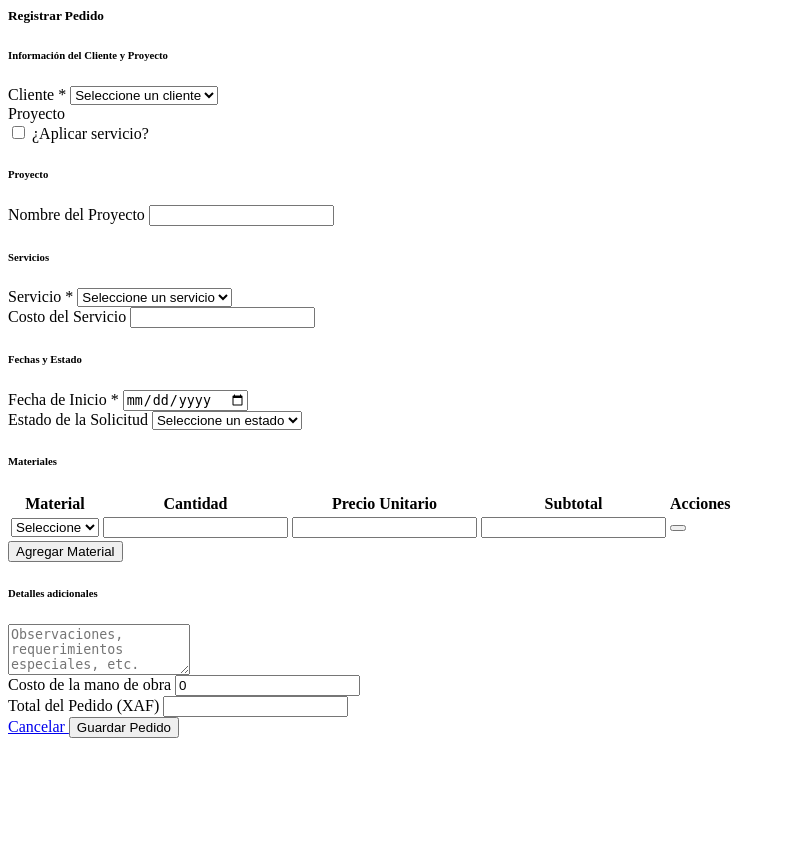
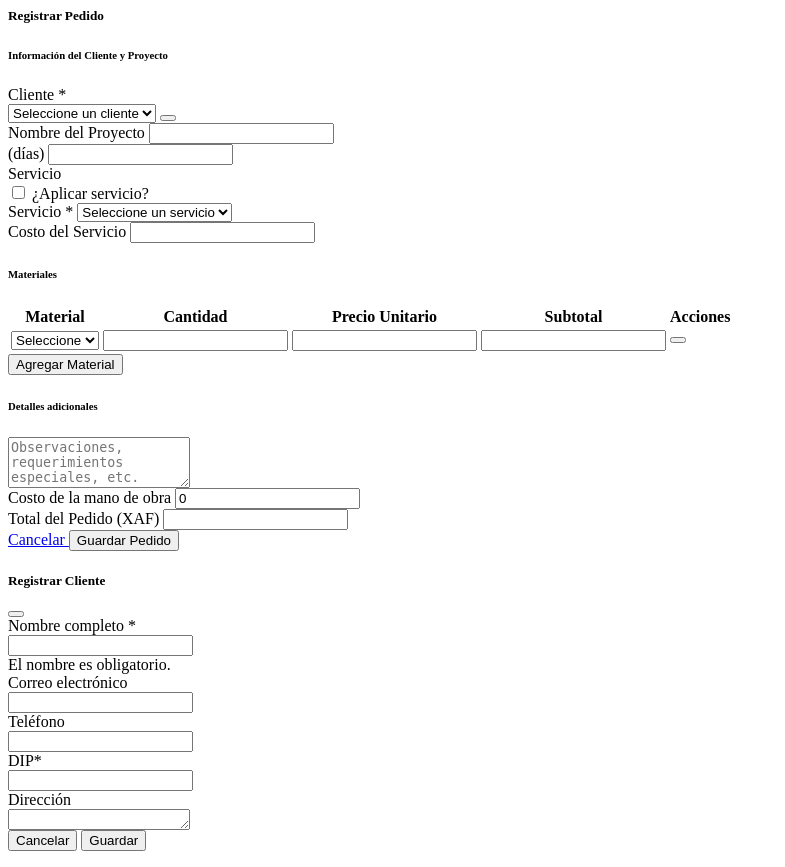
Before and after one commit to SirTOPOLA/carpinteria_tfg, a PHP site: template views/private/registrar_pedidos.php in a window 1280 px wide. Shown: the whole page, without its empty margins (0-785 px from the left). Before the commit the page ends 738 px from the top, so only its background shows below. Run offline with PHP 8.4, Linux system fonts and the light colour scheme; the template is opened without the code that fills it, so the values that code supplies are empty.

Commit message:
clini as

```diff
--- a/api/logs.txt
+++ b/api/logs.txt
@@ -4,3 +4,4 @@
 Nombre: lucas moreno | Código: 0001454788 | Teléfono: 222001122 | Dirección: lamper | Email: lucas@gmail.com | Descripción: necesito un aparador de pared
 Nombre: Marieta manga | Código: 1445785245641 | Teléfono: 55120456 | Dirección: banapa | Email: la@gmail.com | Descripción: mueble
 Nombre: Rufina Batapa | Código: 000121323 | Teléfono: 555908967 | Dirección: lampert | Email: rufina@gmail.com | Descripción: necesito una mecita
+2025-06-03 12:56:14 | Nombre: Felipe | Código: 0014578 | Teléfono: 222141517 | Dirección: los angeles | Email:  | Descripción: estoy interesado en un adaptador
--- a/views/private/registrar_pedidos.php
+++ b/views/private/registrar_pedidos.php
@@ -20,7 +20,8 @@
                             dc.precio_unitario,
                             m.nombre AS nombre_material,
                             m.stock_actual,
-                            m.stock_minimo
+                            m.stock_minimo,
+                            m.unidad_medida
                         FROM detalles_compra dc
                         INNER JOIN (
                             SELECT material_id, MAX(precio_unitario) AS max_precio
@@ -46,16 +47,16 @@
             <form id="form" method="POST" class="row g-4 needs-validation" novalidate>
 
                 <!-- SECCIÓN: Información General -->
-                <div class="border-bottom pb-3 mb-4">
+                <div class="border-bottom pb-3 mb-2">
                     <h6 class="fw-bold text-primary mb-3"><i class="bi bi-person-vcard-fill me-2"></i>Información del
                         Cliente y Proyecto</h6>
 
-                    <div class="row g-3">
-                        <!-- Cliente -->
-                        <div class="col-md-6">
-                            <label for="clientes" class="form-label fw-semibold"><i
-                                    class="bi bi-person-fill me-1"></i>Cliente <span
-                                    class="text-danger">*</span></label>
+                    <div class="row pb-2 g-3">
+                        <div class="col-md-4">
+                            <label for="clientes" class="form-label fw-semibold">
+                                <i class="bi bi-person-fill me-1"></i>Cliente <span class="text-danger">*</span>
+                            </label>
+                            <div class="input-group">
                                 <select name="responsable_id" id="clientes" class="form-select" required>
                                     <option value="">Seleccione un cliente</option>
                                     <?php foreach ($clientes as $cliente): ?>
@@ -64,12 +65,30 @@
                                         </option>
                                     <?php endforeach; ?>
                                 </select>
+                                <button type="button" class="btn btn-outline-primary" data-bs-toggle="modal"
+                                    data-bs-target="#modalNuevoCliente">
+                                    <i class="bi bi-person-plus-fill"></i>
+                                </button>
                             </div>
-
+                        </div>
+                        <!-- Proyecto -->
+                        <div id="" class="col-md-3">
+                            <label for="nombre" class="form-label"> <i
+                                    class="bi bi-wrench-adjustable-circle-fill me-2"></i> Nombre del Proyecto</label>
+                            <input type="text" name="proyecto" id="proyecto" class="form-control">
+                            <input type="hidden" name="estado_id" id="estadoPedido" value="cotizado"
+                                class="form-control">
+                        </div>
+                        <!-- fecha_entrega -->
+                        <div id="" class="col-md-2">
+                            <label for="fecha_entrega" class="form-label"> <i class="bi bi-number me-2"></i>
+                                (días)</label>
+                            <input type="text" name="fecha_entrega" id="fecha_entrega" class="form-control">
+                        </div>
                         <!-- Tipo de Proyecto -->
-                        <div class="col-md-6">
+                        <div class="col-md-3">
                             <label class="form-label fw-semibold">
-                                <i class="bi bi-briefcase-fill me-1"></i>Proyecto
+                                <i class="bi bi-briefcase-fill me-1"></i>Servicio
                             </label>
                             <div class="d-flex flex-wrap gap-2">
                                 <!-- Botón: Aplicar Servicio -->
@@ -80,37 +99,14 @@
                                 </label>
                             </div>
                         </div>
-
-
-
-                        <!-- Proyecto Nuevo -->
-                        <div id="proyectoNuevo" class="col-md-6 g-3 my-3 d-none">
-                            <div class="row g-3 ">
-                                <h6 class="fw-bold text-primary ">
-                                    <i class="bi bi-wrench-adjustable-circle-fill me-2"></i>Proyecto
-                                </h6>
-                                <div class="col-md-6">
-                                    <label for="nombre" class="form-label">Nombre del Proyecto</label>
-                                    <input type="text" name="nombre" id="nombre" class="form-control">
-                                    <input type="hidden" name="estado" id="nombre" value="pendiente"
-                                        class="form-control">
                     </div>
-
-                            </div>
-
-                        </div>
-                    </div>
-
                     <!-- SECCIÓN: Servicios -->
-                    <div id="contenedorServicio" class="border-bottom py-3  d-none">
+                    <div id="contenedorServicio" class="border-top mt-2 py-3  d-none">
                         <div class="row g-3">
-                            <h6 class="fw-bold text-primary ">
-                                <i class="bi bi-wrench-adjustable-circle-fill me-2"></i>Servicios
-                            </h6>
-
                             <!-- Servicio -->
-                            <div class="col-md-4">
-                                <label for="servicio" class="form-label">Servicio <span
+                            <div class="col-md-5">
+                                <label for="servicio" class="form-label"> <i
+                                        class="bi bi-wrench-adjustable-circle-fill me-2"></i> Servicio <span
                                         class="text-danger">*</span></label>
                                 <select name="servicio_id" id="servicio" class="form-select">
                                     <option value="">Seleccione un servicio</option>
@@ -123,40 +119,17 @@
                                 </select>
                             </div>
                             <!-- Mano de Obra -->
-                            <div class="col-md-3">
+                            <div class="col-md-5">
                                 <label for="coste_servicio" class="form-label">Costo del Servicio</label>
                                 <input type="text" id="coste_servicio" name="coste_servicio" class="form-control"
                                     readonly>
                             </div>
-
-                        </div>
-                    </div>
-
-                    <!-- SECCIÓN: Fechas y Estado -->
-                    <div class="border-bottom pb-3 mt-4 mb-4">
-                        <h6 class="fw-bold text-primary mb-3"><i class="bi bi-calendar2-week-fill me-2"></i>Fechas y
-                            Estado
-                        </h6>
-                        <div class="row g-3">
-                            <div class="col-md-6">
-                                <label for="fecha_inicio" class="form-label">Fecha de Inicio <span
-                                        class="text-danger">*</span></label>
-                                <input type="date" name="fecha_inicio" id="fecha_inicio" class="form-control" required>
-                            </div>
-                            <div class="col-md-6">
-                                <label for="estado_solicitud" class="form-label">Estado de la Solicitud</label>
-                                <select name="estado" id="estado_solicitud" class="form-select">
-                                    <option value="">Seleccione un estado</option>
-                                    <option value="cotizado">Cotizado</option>
-                                    <!--  <option value="aprobado">Aprobado</option> -->
-
-                                </select>
                         </div>
                     </div>
                 </div>
 
                 <!-- SECCIÓN: Materiales -->
-                    <div class="border-bottom pb-3 mb-4">
+                <div class="border-bottom pb-3 mb-2">
                     <h6 class="fw-bold text-primary mb-3"><i class="bi bi-box2-fill me-2"></i>Materiales</h6>
                     <div class="table-responsive">
                         <table class="table table-bordered align-middle text-center" id="tabla-materiales">
@@ -177,16 +150,17 @@
                                             <?php foreach ($materiales as $mat): ?>
                                                 <option value="<?= $mat['material_id'] ?>"
                                                     data-precio="<?= $mat['precio_unitario'] ?>">
-                                                        <?= htmlspecialchars($mat['nombre_material']) ?>
+                                                    <?= htmlspecialchars($mat['nombre_material']) ?> (
+                                                    <?= htmlspecialchars($mat['unidad_medida']) ?>)
                                                 </option>
                                             <?php endforeach; ?>
                                         </select>
                                     </td>
 
-                                        <td><input type="number" name="cantidad[]" class="form-control" step="0.01"
+                                    <td><input type="number" name="cantidad[]" class="form-control" step="0.01" min="0"
+                                            oninput="calcularSubtotal(this)"></td>
+                                    <td><input type="number" name="precio_unitario[]" class="form-control" step="0.01"
                                             min="0" oninput="calcularSubtotal(this)"></td>
-                                        <td><input type="number" name="precio_unitario[]" class="form-control"
-                                                step="0.01" min="0" oninput="calcularSubtotal(this)"></td>
 
                                     <td><input type="text" class="form-control subtotal" readonly></td>
                                     <td><button type="button" class="btn btn-outline-danger btn-sm"
@@ -238,14 +212,94 @@
 </div>
 
 
+<!-- Modal para registrar nuevo cliente -->
+<div class="modal fade" id="modalNuevoCliente" tabindex="-1" aria-labelledby="modalNuevoClienteLabel"
+    aria-hidden="true">
+    <div class="modal-dialog modal-lg modal-dialog-centered">
+        <div class="modal-content rounded-4 shadow">
+            <div class="modal-header bg-dark text-white rounded-top-4 py-3">
+                <h5 class="modal-title text-white" id="modalNuevoClienteLabel">
+                    <i class="bi bi-person-badge fs-4 me-2"></i>Registrar Cliente
+                </h5>
+                <button type="button" class="btn-close" data-bs-dismiss="modal" aria-label="Cerrar"></button>
+
+            </div>
+
+            <div class="modal-body">
+                <form id="formRegistarCliente" method="POST" action="guardar_cliente_desde_pedido.php"
+                    class="row g-3 needs-validation" novalidate>
+
+                    <!-- Nombre completo -->
+                    <div class="col-md-6">
+                        <label for="nombre" class="form-label">Nombre completo <span
+                                class="text-danger">*</span></label>
+                        <div class="input-group has-validation">
+                            <span class="input-group-text"><i class="bi bi-person-fill"></i></span>
+                            <input type="text" name="nombre" id="nombre" class="form-control" required>
+                            <div class="invalid-feedback">El nombre es obligatorio.</div>
+                        </div>
+                    </div>
+
+                    <!-- Correo -->
+                    <div class="col-md-6">
+                        <label for="correo" class="form-label">Correo electrónico</label>
+                        <div class="input-group">
+                            <span class="input-group-text"><i class="bi bi-envelope-fill"></i></span>
+                            <input type="email" name="correo" id="correo" class="form-control">
+                        </div>
+                    </div>
+
+                    <!-- Teléfono -->
+                    <div class="col-md-6">
+                        <label for="telefono" class="form-label">Teléfono</label>
+                        <div class="input-group">
+                            <span class="input-group-text"><i class="bi bi-telephone-fill"></i></span>
+                            <input type="text" name="telefono" id="telefono" class="form-control">
+                        </div>
+                    </div>
+
+                    <!-- DIP -->
+                    <div class="col-md-6">
+                        <label for="codigo" class="form-label">DIP*</label>
+                        <div class="input-group">
+                            <span class="input-group-text"><i class="bi bi-person-badge"></i></span>
+                            <input type="text" name="codigo" id="codigo" class="form-control">
+                        </div>
+                    </div>
+
+                    <!-- Dirección -->
+                    <div class="col-md-6">
+                        <label for="direccion" class="form-label">Dirección</label>
+                        <div class="input-group">
+                            <span class="input-group-text"><i class="bi bi-geo-alt-fill"></i></span>
+                            <textarea name="direccion" id="direccion" class="form-control" rows="1"></textarea>
+                        </div>
+                    </div>
+
+                    <!-- Botones del modal -->
+                    <div class="col-12 d-flex justify-content-end mt-3">
+                        <button type="button" class="btn btn-secondary rounded-pill px-4 me-2" data-bs-dismiss="modal">
+                            <i class="bi bi-x-circle me-1"></i>Cancelar
+                        </button>
+                        <button type="submit" class="btn btn-success rounded-pill px-4">
+                            <i class="bi bi-save2-fill me-1"></i>Guardar
+                        </button>
+                    </div>
+                </form>
+            </div>
+        </div>
+    </div>
+</div>
+
+
 <script>
-    document.querySelectorAll('input[name="opcion"]').forEach(radio => {
+    /*  document.querySelectorAll('input[name="opcion"]').forEach(radio => {
          radio.addEventListener('change', () => {
              const value = radio.value;
              document.getElementById('proyectoExistente').classList.toggle('d-none', value !== 'v');
              document.getElementById('proyectoNuevo').classList.toggle('d-none', value !== 'f');
          });
-    });
+     }); */
 
     function calcularSubtotal(el) {
         const row = el.closest('tr');
@@ -455,12 +509,13 @@
             });
 
             const result = await response.json();
-            if (result.success) {
+            if (result.status) {
                 alert(result.message);
                 window.location.reload(); // si deseas refrescar
                 location.href = 'index.php?vista=pedidos';
             } else {
                 alert(result.message || "Error desconocido");
+                console.log(reult.message)
             }
         } catch (error) {
             console.error("Error:", error);
@@ -469,4 +524,59 @@
     });
 
 
+
+    /* ------- registro rapido de cliente -------------- */
+
+
+    const formCliente = document.getElementById('formRegistarCliente');
+    const modalCliente = new bootstrap.Modal(document.getElementById('modalNuevoCliente'));
+    const selectClientes = document.getElementById('clientes');
+
+    formCliente.addEventListener('submit', async function (e) {
+        e.preventDefault();
+
+        if (!formCliente.checkValidity()) {
+            formCliente.classList.add('was-validated');
+            return;
+        }
+
+        const formData = new FormData(formCliente);
+
+        try {
+            const response = await fetch('guardar_cliente_desde_pedido.php', {
+                method: 'POST',
+                body: formData
+            });
+
+            const result = await response.json();
+
+            if (result.success) {
+                // Cerrar modal
+                modalCliente.hide();
+
+                // Limpiar formulario
+                formCliente.reset();
+                formCliente.classList.remove('was-validated');
+
+                // Agregar nuevo cliente al select
+                const option = document.createElement('option');
+                option.value = result.id;
+                option.textContent = result.nombre;
+                option.selected = true;
+                selectClientes.appendChild(option);
+
+                // Mostrar notificación opcional
+                alert('Cliente registrado correctamente');
+            } else {
+                alert('Error: ' + result.message);
+            }
+
+        } catch (error) {
+            console.error('Error al registrar cliente:', error);
+            alert('Hubo un error al registrar el cliente.');
+        }
+    });
+
+
+
 </script>
```
Also changed, not shown: api/guardar_pedidos.php (+56 -60 lines), api/listar_pedidos.php (+7 -9 lines), views/private/pedidos.php (+4 -7 lines). Lines whose indentation alone changed are shown as unchanged.
